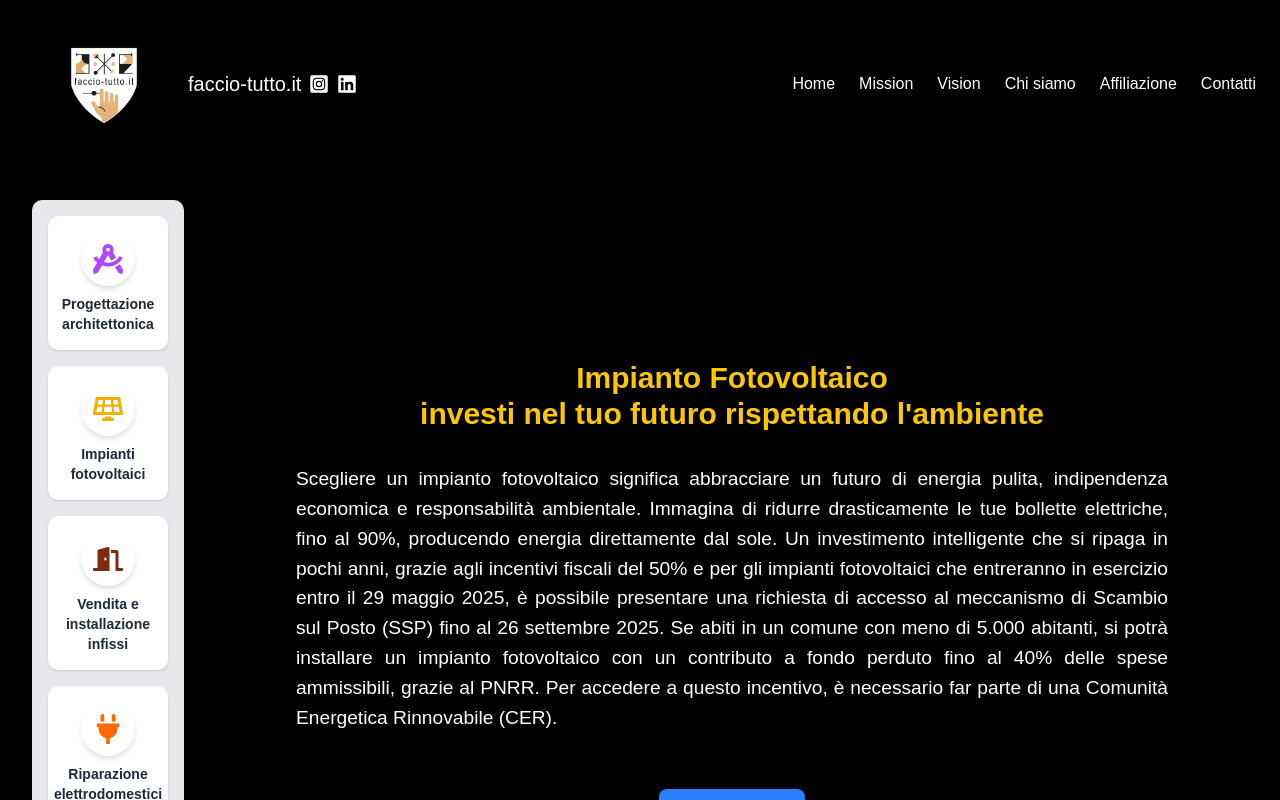
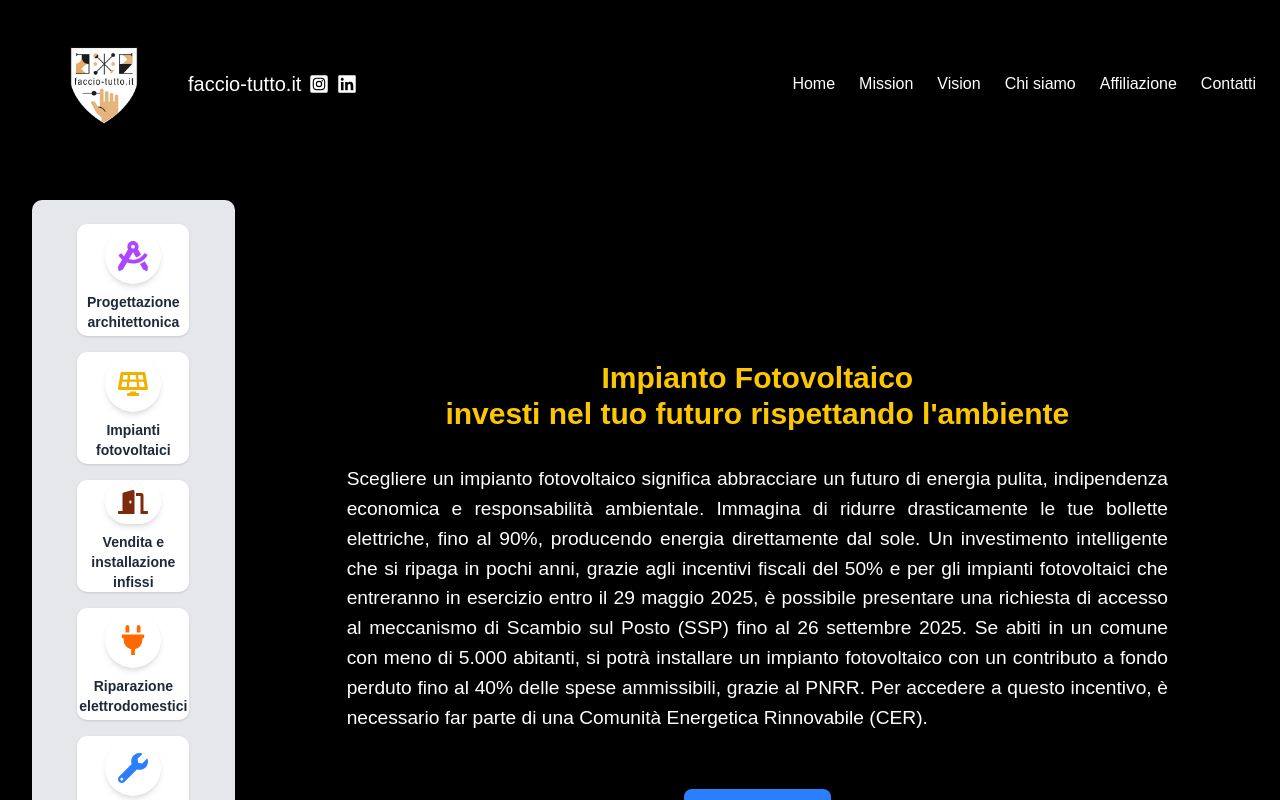
Before and after one commit to faccio-tutto/faccio-tutto, a Next.js app: page /fotovoltaico in a window 1280 px wide. Shown: the top 800 px of the page. Built offline with nearby package versions, Linux system fonts and the light colour scheme.

Commit message:
barra pulsanti sinistra delle stesse dimensioni pagina prog. arch., fotov. e infissi

```diff
--- a/app/fotovoltaico/page.tsx
+++ b/app/fotovoltaico/page.tsx
@@ -53,9 +53,10 @@ const FotovoltaicoPage = () => {
       <main className="flex flex-col md:flex-row p-4 md:p-8 gap-8">
 
   {/* Pulsanti laterali a sinistra */}
-  <aside className="hidden md:block sticky top-4 h-fit w-full md:w-1/8 space-y-4">
-    <div className="bg-gray-200 p-4 rounded-lg shadow-lg">
-      {[{
+  <aside className="hidden md:block sticky top-4 h-fit w-full md:w-1/4 lg:w-1/8 xl:w-1/6 z-10">
+  <div className="bg-gray-200 px-4 py-6 rounded-lg shadow-lg space-y-4 flex flex-col items-center">
+            {[
+              {
                 id: "progettazione",
                 icon: <FaDraftingCompass className="text-3xl text-purple-500" />,
                 title: "Progettazione architettonica",
@@ -89,9 +90,10 @@ const FotovoltaicoPage = () => {
                 <Link
                   href={service.link}
                   key={service.id}
-          className="block mb-4 p-4 bg-white rounded-lg shadow hover:scale-105 transition-transform flex flex-col items-center text-center"
+                  // MODIFICHE QUI: Rimosso completamente `p-4`
+                  className="w-28 h-28 flex flex-col justify-center items-center bg-white rounded-lg shadow hover:scale-105 transition-transform text-center mx-auto"
       >
-          <div className="rounded-full p-3 mb-2 bg-white shadow-md">
+        <div className="w-14 h-14 flex items-center justify-center rounded-full bg-white shadow-md mb-2">
           {service.icon}
         </div>
         <h3 className="text-sm font-semibold text-gray-800">{service.title}</h3>
--- a/app/progettazione/page.tsx
+++ b/app/progettazione/page.tsx
@@ -115,9 +115,10 @@ const App: React.FC = () => {
       <main className="flex flex-col md:flex-row p-4 md:p-8 gap-8">
 
   {/* Pulsanti laterali a sinistra */}
-  <aside className="hidden md:block sticky top-4 h-fit w-full md:w-1/6 space-y-4">
-    <div className="bg-gray-200 p-4 rounded-lg shadow-lg">
-      {[{
+ <aside className="hidden md:block sticky top-4 h-fit w-full md:w-1/4 lg:w-1/8 xl:w-1/6 z-10">
+  <div className="bg-gray-200 px-4 py-6 rounded-lg shadow-lg space-y-4 flex flex-col items-center">
+            {[
+              {
                 id: "progettazione",
                 icon: <FaDraftingCompass className="text-3xl text-purple-500" />,
                 title: "Progettazione architettonica",
@@ -151,9 +152,10 @@ const App: React.FC = () => {
                 <Link
                   href={service.link}
                   key={service.id}
-          className="block mb-4 p-4 bg-white rounded-lg shadow hover:scale-105 transition-transform flex flex-col items-center text-center"
+                  // MODIFICHE QUI: Rimosso completamente `p-4`
+                  className="w-28 h-28 flex flex-col justify-center items-center bg-white rounded-lg shadow hover:scale-105 transition-transform text-center mx-auto"
       >
-          <div className="rounded-full p-3 mb-2 bg-white shadow-md">
+        <div className="w-14 h-14 flex items-center justify-center rounded-full bg-white shadow-md mb-2">
           {service.icon}
         </div>
         <h3 className="text-sm font-semibold text-gray-800">{service.title}</h3>
```
Lines whose indentation alone changed are shown as unchanged.
